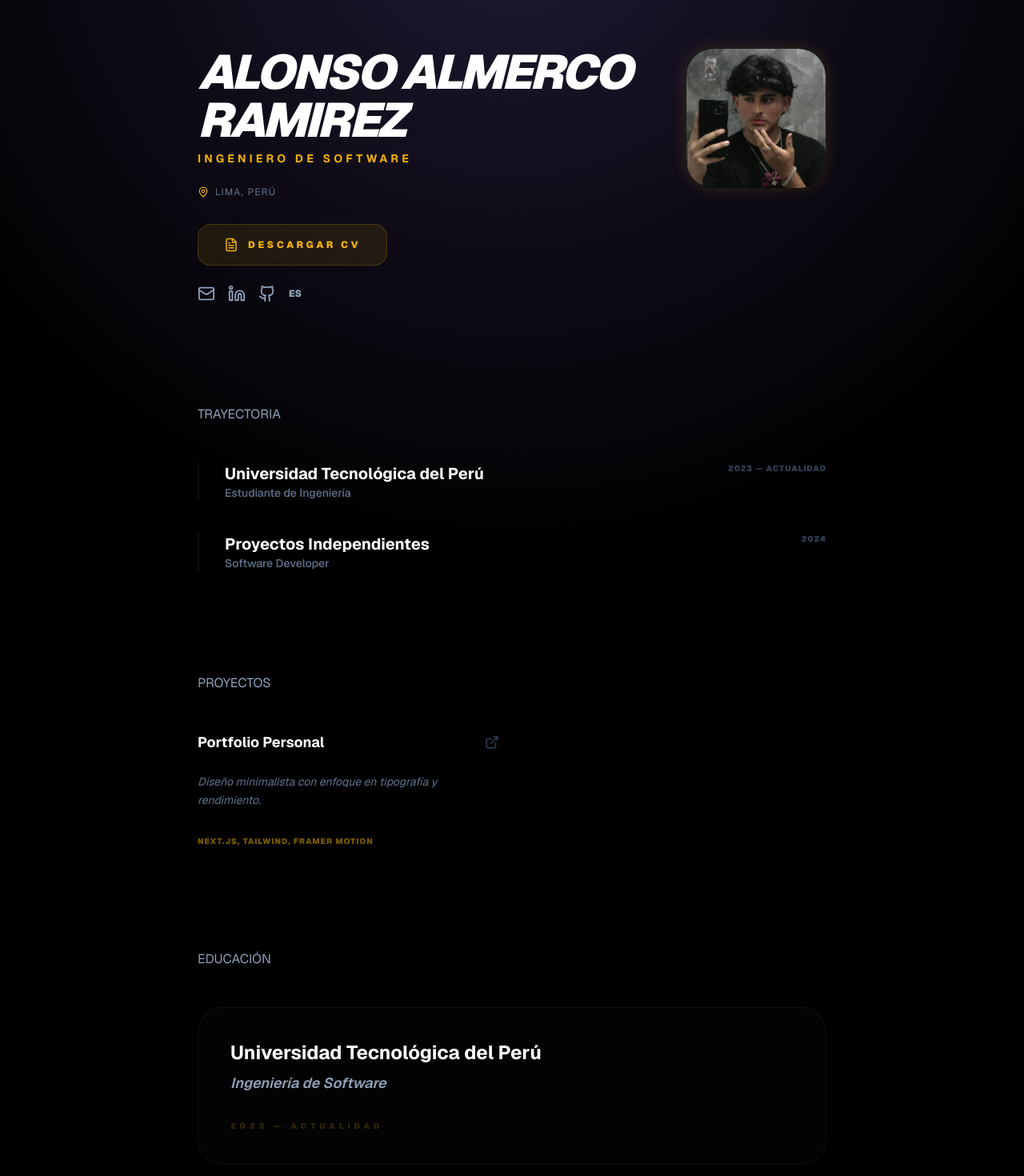
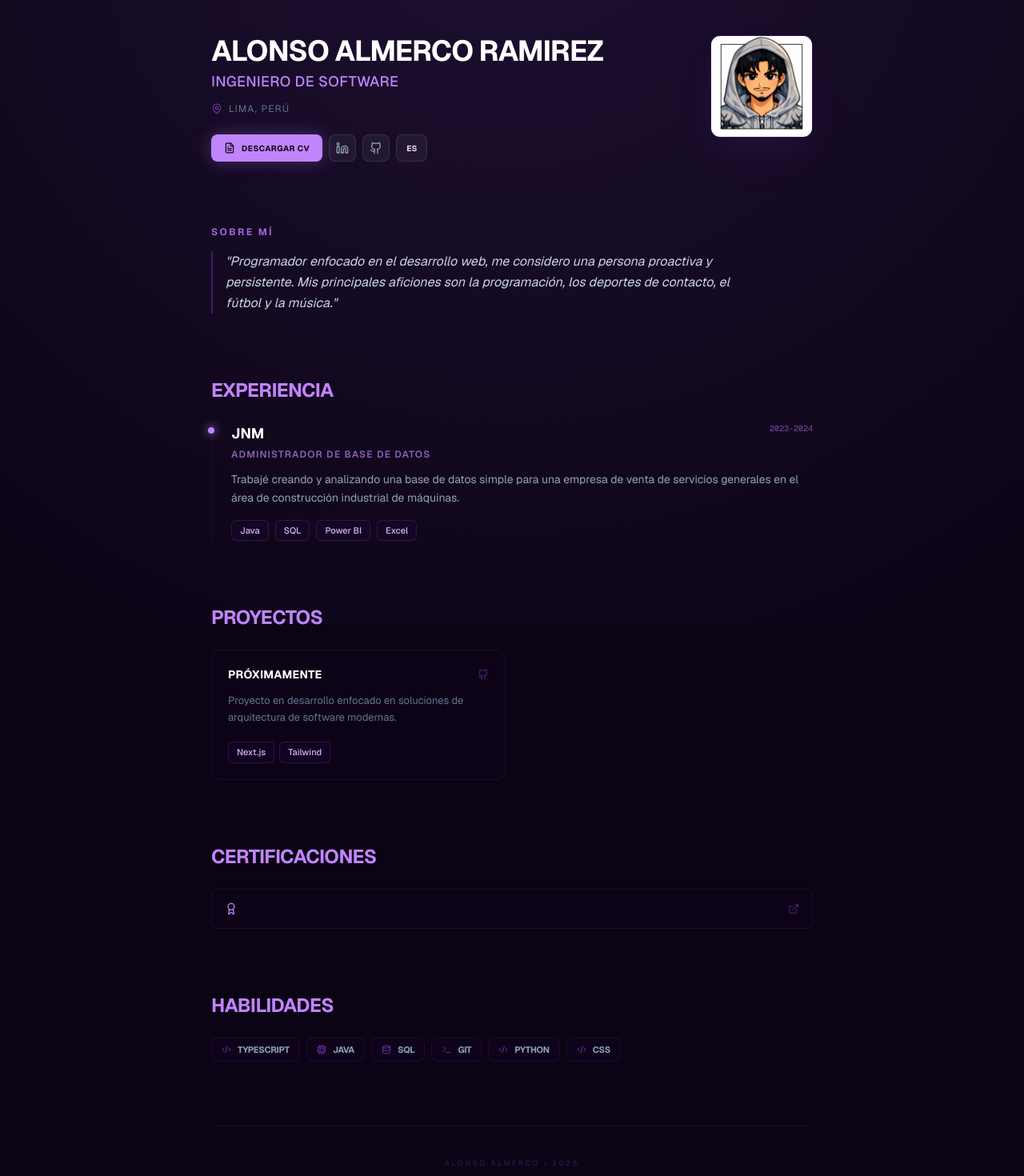
Before and after one commit to alonsolmz/mi-portafolio-lmz, a Next.js app: page / in a window 1280 px wide. Shown: the part 20-1490 px from the top of the page at 80% size. Built offline with nearby package versions, Linux system fonts and the light colour scheme.

Commit message:
portafolio terminado vacio

```diff
--- a/app/page.tsx
+++ b/app/page.tsx
@@ -2,165 +2,190 @@
 
 import { useState } from "react";
 import {
-  Mail, Linkedin, Github, FileText, MapPin,
-  ExternalLink, Award
+  Linkedin, Github, FileText, MapPin,
+  ExternalLink, Award, Code2, Terminal, Database, Cpu, Globe
 } from "lucide-react";
 
 const DATA = {
   nombre: "Alonso Almerco Ramirez",
   ubicacion: "Lima, Perú",
   sobre_mi: {
-    es: "Ingeniero de Software en formación en la UTP, enfocado en la arquitectura de sistemas modernos, desarrollo web de alto rendimiento y creación de experiencias de usuario memorables.",
-    en: "Software Engineering student at UTP, focused on modern systems architecture, high-performance web development, and creating memorable user experiences."
+    es: "Programador enfocado en el desarrollo web, me considero una persona proactiva y persistente. Mis principales aficiones son la programación, los deportes de contacto, el fútbol y la música.",
+    en: "I'm a programmer focused on web development, and I consider myself a proactive and persistent person. My main hobbies are programming, contact sports, soccer, and music."
   },
-  trayectoria: [
-    { empresa: "Universidad Tecnológica del Perú", puesto: "Estudiante de Ingeniería", periodo: "2023 — ACTUALIDAD" },
-    { empresa: "Proyectos Independientes", puesto: "Software Developer", periodo: "2024" },
+  experiencia: [
+    {
+      empresa: "JNM",
+      puesto: "Administrador de Base de Datos",
+      periodo: "2023-2024",
+      desc: "Trabajé creando y analizando una base de datos simple para una empresa de venta de servicios generales en el área de construcción industrial de máquinas.",
+      tech: ["Java", "SQL", "Power BI", "Excel"]
+    },
   ],
   proyectos: [
     {
-      titulo: "Portfolio Personal",
-      desc: "Diseño minimalista con enfoque en tipografía y rendimiento.",
-      tech: "Next.js, Tailwind, Framer Motion"
+      titulo: "Próximamente",
+      link: "#",
+      desc: "Proyecto en desarrollo enfocado en soluciones de arquitectura de software modernas.",
+      tech: ["Next.js", "Tailwind"]
     }
   ],
-  habilidades: ["React", "Next.js", "TypeScript", "Node.js", "Tailwind CSS", "Git", "Python"],
+  certificaciones: [
+    { nombre: "", emisor: "", link: "" }
+  ],
+  habilidades: [
+    { name: "TypeScript", icon: <Code2 size={12}/> },
+    { name: "Java", icon: <Cpu size={12}/> },
+    { name: "SQL", icon: <Database size={12}/> },
+    { name: "Git", icon: <Terminal size={12}/> },
+    { name: "Python", icon: <Code2 size={12}/> },
+    { name: "CSS", icon: <Code2 size={12}/> }
+  ],
 };
 
 const translations = {
-  es: { role: "INGENIERO DE SOFTWARE", work: "TRAYECTORIA", projects: "PROYECTOS", skills: "HABILIDADES", education: "EDUCACIÓN", certs: "CERTIFICACIONES", about: "SOBRE MÍ" },
-  en: { role: "SOFTWARE ENGINEER", work: "EXPERIENCE", projects: "PROJECTS", skills: "TECH STACK", education: "EDUCATION", certs: "CERTIFICATIONS", about: "ABOUT ME" }
+  es: { role: "INGENIERO DE SOFTWARE", work: "EXPERIENCIA", projects: "PROYECTOS", skills: "HABILIDADES", certs: "CERTIFICACIONES", about: "SOBRE MÍ" },
+  en: { role: "SOFTWARE ENGINEER", work: "EXPERIENCE", projects: "PROJECTS", skills: "SKILLS", certs: "CERTIFICATIONS", about: "ABOUT ME" }
 };
 
 export default function Home() {
   const [lang, setLang] = useState<'es' | 'en'>('es');
-  const [copiado, setCopiado] = useState(false);
   const t = translations[lang];
 
-  const copiarCorreo = () => {
-    navigator.clipboard.writeText("alonsoalmerco425@gmail.com");
-    setCopiado(true);
-    setTimeout(() => setCopiado(false), 2000);
-  };
+  const TechTag = ({ name }: { name: string }) => (
+    <span className="flex items-center gap-1.5 px-2.5 py-1 bg-purple-950/10 border border-purple-500/20 rounded-md text-[11px] font-medium text-purple-300 hover:border-purple-400/50 transition-colors">
+      {name}
+    </span>
+  );
 
   return (
-    <div className="min-h-screen bg-[#000000] text-slate-400 font-sans selection:bg-yellow-500/30 relative overflow-x-hidden">
-      <div className="fixed inset-0 bg-[radial-gradient(circle_at_50%_-15%,_#201933_0%,_#000000_75%)] pointer-events-none" />
+    <div className="min-h-screen bg-[#0b0414] text-slate-400 font-sans selection:bg-purple-500/30 relative overflow-x-hidden">
+      {/* Fondo con atmósfera Royal Amethyst */}
+      <div className="fixed inset-0 bg-[radial-gradient(circle_at_50%_-20%,_#1e1033_0%,_#0b0414_100%)] pointer-events-none" />
 
-      <main className="relative max-w-[850px] mx-auto px-8 py-20 space-y-32">
-        <header className="flex flex-col-reverse md:flex-row justify-between items-center md:items-start gap-12">
-          <div className="flex-1 space-y-8 text-center md:text-left">
+      <main className="relative max-w-[800px] mx-auto px-6 py-16 space-y-20">
+
+        {/* HEADER */}
+        <header className="flex flex-col-reverse md:flex-row justify-between items-start gap-8">
+          <div className="flex-1 space-y-6">
             <div>
-              <h1 className="text-6xl font-black text-white tracking-tighter mb-2 italic uppercase">
-                {DATA.nombre}
-              </h1>
-              <p className="text-yellow-500 font-bold tracking-[0.3em] text-sm uppercase">
-                {t.role}
-              </p>
-              <div className="flex items-center justify-center md:justify-start gap-2 text-slate-500 text-xs mt-6 uppercase tracking-widest">
-                <MapPin size={14} className="text-yellow-500" /> <span>{DATA.ubicacion}</span>
+              <h1 className="text-4xl font-bold text-white tracking-tight mb-1 uppercase">{DATA.nombre}</h1>
+              <h2 className="text-[#c084fc] text-lg font-medium tracking-wide uppercase">{t.role}</h2>
+              <div className="flex items-center gap-2 text-slate-500 text-xs mt-3 uppercase tracking-widest">
+                <MapPin size={14} className="text-purple-500/60" /> <span>{DATA.ubicacion}</span>
               </div>
             </div>
 
-            <div className="flex flex-col items-center md:items-start gap-6">
-              <a
-                href="/CV_ALONSO.pdf"
-                download
-                className="group relative flex items-center justify-center gap-3 w-full md:w-auto px-8 py-4 bg-yellow-500/10 border border-yellow-500/20 rounded-2xl text-yellow-500 font-black text-xs uppercase tracking-[0.3em] transition-all duration-300 hover:bg-yellow-500 hover:text-black hover:shadow-[0_0_40px_rgba(234,179,8,0.3)] hover:-translate-y-1"
-              >
-                <FileText size={18} />
-                <span>{lang === 'es' ? 'Descargar CV' : 'Download CV'}</span>
+            <div className="flex flex-wrap gap-2">
+              <a href="/CV_ALONSO.pdf" className="flex items-center gap-2 px-4 py-2 bg-[#c084fc] text-[#0b0414] rounded-lg font-bold text-[10px] uppercase tracking-wider transition-all hover:bg-[#d8b4fe] hover:scale-105 shadow-[0_0_20px_rgba(192,132,252,0.3)]">
+                <FileText size={14} /> {lang === 'es' ? 'Descargar CV' : 'Download CV'}
               </a>
-
-              <div className="flex flex-wrap justify-center md:justify-start gap-4">
-                <button onClick={copiarCorreo} className="icon-btn group">
-                  <Mail size={22} className={copiado ? "text-black" : ""} />
-                  {copiado && <span className="absolute -top-12 text-[10px] bg-yellow-500 text-black px-3 py-1 rounded-full font-black tracking-tighter shadow-lg">COPIADO</span>}
-                </button>
-                <a href="https://linkedin.com/in/alonso-almerco-27b8a1313/" target="_blank" className="icon-btn group"><Linkedin size={22} /></a>
-                <a href="https://github.com/alonsolmz" target="_blank" className="icon-btn group"><Github size={22} /></a>
-                <button onClick={() => setLang(lang === 'es' ? 'en' : 'es')} className="icon-btn text-xs font-black border-white/10 hover:border-yellow-500">
-                  {lang.toUpperCase()}
+              <div className="flex gap-2">
+                <a href="#" className="p-2 bg-white/5 border border-white/10 rounded-lg hover:bg-purple-500/10 hover:border-purple-500/30 transition-all group">
+                  <Linkedin size={16} className="group-hover:text-purple-400" />
+                </a>
+                <a href="#" className="p-2 bg-white/5 border border-white/10 rounded-lg hover:bg-purple-500/10 hover:border-purple-500/30 transition-all group">
+                  <Github size={16} className="group-hover:text-purple-400" />
+                </a>
+                <button onClick={() => setLang(lang === 'es' ? 'en' : 'es')} className="px-3 py-2 bg-white/5 border border-white/10 rounded-lg text-[10px] font-bold uppercase hover:bg-purple-500/10 text-purple-200 transition-all">
+                  {lang}
                 </button>
               </div>
             </div>
           </div>
-
-          <div className="relative group">
-            <div className="absolute -inset-1 bg-yellow-500 rounded-[2.5rem] blur opacity-10 group-hover:opacity-40 transition duration-500"></div>
-            <div className="relative w-36 h-36 md:w-44 md:h-44 rounded-[2.2rem] overflow-hidden border border-white/10 bg-black">
-              <img src="/ftportada.jpeg" alt="Alonso" className="w-full h-full object-cover" />
-            </div>
+          <div className="w-28 h-28 md:w-32 md:h-32 rounded-xl overflow-hidden border border-purple-500/20 shadow-2xl shadow-purple-500/10">
+            <img src="/ftporta.png" alt="Profile" className="w-full h-full object-cover" />
           </div>
         </header>
 
-        <section className="space-y-12">
-          <h3 className="section-title-yellow">{t.work}</h3>
+        {/* SOBRE MÍ */}
+        <section className="space-y-4">
+          <h3 className="text-xs font-bold text-purple-400/80 uppercase tracking-[0.2em]">{t.about}</h3>
+          <p className="text-md text-slate-300 leading-relaxed max-w-2xl italic border-l-2 border-purple-500/30 pl-4">
+            "{DATA.sobre_mi[lang]}"
+          </p>
+        </section>
+
+        {/* EXPERIENCIA */}
+        <section className="space-y-6">
+          <h3 className="text-2xl font-bold text-[#c084fc] uppercase tracking-tight">{t.work}</h3>
           <div className="space-y-10">
-            {DATA.trayectoria.map((exp, i) => (
-              <div key={i} className="flex justify-between items-start border-l-2 border-white/5 pl-8 hover:border-yellow-500/50 transition-colors group">
+            {DATA.experiencia.map((exp, i) => (
+              <article key={i} className="relative pl-6 border-l border-purple-500/10 group">
+                <div className="absolute w-2 h-2 bg-[#c084fc] rounded-full -left-[5px] top-1.5 shadow-[0_0_12px_#c084fc]" />
+                <div className="flex justify-between items-start mb-1">
+                  <h4 className="text-white text-lg font-bold">{exp.empresa}</h4>
+                  <span className="text-[10px] font-mono text-purple-400/60 uppercase">{exp.periodo}</span>
+                </div>
+                <p className="text-[#c084fc]/70 text-xs font-semibold mb-3 uppercase tracking-widest">{exp.puesto}</p>
+                <p className="text-slate-400 text-sm leading-relaxed mb-4">{exp.desc}</p>
+                <div className="flex flex-wrap gap-2">
+                  {exp.tech.map((s, j) => <TechTag key={j} name={s} />)}
+                </div>
+              </article>
+            ))}
+          </div>
+        </section>
+
+        {/* PROYECTOS */}
+        <section className="space-y-6">
+          <h3 className="text-2xl font-bold text-[#c084fc] uppercase tracking-tight">{t.projects}</h3>
+          <div className="grid grid-cols-1 md:grid-cols-2 gap-4">
+            {DATA.proyectos.map((proy, i) => (
+              <div key={i} className="p-5 rounded-xl bg-purple-950/5 border border-purple-500/10 hover:border-purple-500/30 hover:bg-purple-950/10 transition-all flex flex-col justify-between h-full group">
                 <div>
-                  <h4 className="text-white text-xl font-bold group-hover:text-yellow-500 transition-colors">{exp.empresa}</h4>
-                  <p className="text-slate-500 text-sm font-medium">{exp.puesto}</p>
+                  <div className="flex justify-between items-center mb-3">
+                    <h4 className="text-white text-sm font-bold uppercase tracking-wide group-hover:text-purple-300 transition-colors">{proy.titulo}</h4>
+                    <Github size={14} className="text-purple-500/40 group-hover:text-purple-400" />
+                  </div>
+                  <p className="text-[13px] text-slate-500 leading-relaxed mb-5">{proy.desc}</p>
                 </div>
-                <span className="text-[10px] font-black text-slate-700 tracking-widest uppercase">{exp.periodo}</span>
+                <div className="flex flex-wrap gap-1.5 mt-auto">
+                  {proy.tech.map((t, j) => <TechTag key={j} name={t} />)}
+                </div>
               </div>
             ))}
           </div>
         </section>
 
-        <section className="space-y-12">
-          <h3 className="section-title-yellow">{t.projects}</h3>
-          <div className="grid grid-cols-1 md:grid-cols-2 gap-8">
-            {DATA.proyectos.map((proy, i) => (
-              <div key={i} className="project-card group">
-                <div className="flex justify-between items-center mb-6">
-                  <h4 className="text-white text-lg font-bold group-hover:text-yellow-500 transition-colors">{proy.titulo}</h4>
-                  <ExternalLink size={18} className="text-slate-700 group-hover:text-yellow-500" />
+        {/* CERTIFICACIONES */}
+        <section className="space-y-6">
+          <h3 className="text-2xl font-bold text-[#c084fc] uppercase tracking-tight">{t.certs}</h3>
+          <div className="flex flex-col gap-3">
+            {DATA.certificaciones.map((cert, i) => (
+              <div key={i} className="flex items-center justify-between p-4 rounded-lg bg-purple-950/5 border border-purple-500/10 hover:bg-purple-950/10 hover:border-purple-500/30 transition-all group">
+                <div className="flex items-center gap-3">
+                  <Award size={16} className="text-[#c084fc]" />
+                  <div>
+                    <h4 className="text-white font-bold text-xs uppercase group-hover:text-purple-200 transition-colors">{cert.nombre}</h4>
+                    <p className="text-[10px] text-purple-500/60 uppercase tracking-tighter">{cert.emisor}</p>
+                  </div>
                 </div>
-                <p className="text-sm text-slate-500 leading-relaxed mb-8 italic">{proy.desc}</p>
-                <div className="text-[10px] text-yellow-500/50 font-black tracking-widest uppercase">{proy.tech}</div>
+                <a href={cert.link} className="text-purple-500/40 hover:text-purple-300 transition-colors">
+                  <ExternalLink size={14} />
+                </a>
               </div>
             ))}
           </div>
         </section>
 
-        <section className="space-y-12">
-          <h3 className="section-title-yellow">{t.education}</h3>
-          <div className="p-10 rounded-[2rem] border border-white/5 bg-white/[0.01] hover:border-yellow-500/20 transition-all group">
-            <h4 className="text-white text-2xl font-bold group-hover:text-yellow-500 transition-colors">Universidad Tecnológica del Perú</h4>
-            <p className="text-slate-400 font-semibold mt-2 text-lg italic">Ingeniería de Software</p>
-            <div className="flex items-center gap-4 mt-8">
-               <span className="text-yellow-500/20 text-[10px] font-black tracking-[0.5em] uppercase">2023 — ACTUALIDAD</span>
-            </div>
-          </div>
-        </section>
-
-        <section className="space-y-12">
-          <h3 className="section-title-yellow">{t.skills}</h3>
-          <div className="flex flex-wrap gap-3">
+        {/* HABILIDADES */}
+        <section className="space-y-6">
+          <h3 className="text-2xl font-bold text-[#c084fc] uppercase tracking-tight">{t.skills}</h3>
+          <div className="flex flex-wrap gap-2">
             {DATA.habilidades.map((skill, i) => (
-              <span key={i} className="skill-pill italic hover:text-yellow-500 hover:border-yellow-500/30">
-                {skill}
-              </span>
+              <div key={i} className="flex items-center gap-2 px-3 py-1.5 bg-purple-950/10 border border-purple-500/10 rounded-lg hover:border-purple-500/50 hover:bg-purple-900/20 transition-all group">
+                <span className="text-purple-500/60 group-hover:text-purple-400 transition-colors">{skill.icon}</span>
+                <span className="text-[11px] font-bold text-slate-400 group-hover:text-purple-100 uppercase tracking-tight">{skill.name}</span>
+              </div>
             ))}
           </div>
         </section>
 
-        <footer className="pt-24 border-t border-white/5">
-          <h3 className="section-title-yellow mb-10">{t.about}</h3>
-          <p className="text-slate-500 leading-relaxed text-lg font-light max-w-3xl italic">
-            {lang === 'es' ? DATA.sobre_mi.es : DATA.sobre_mi.en}
-          </p>
+        <footer className="pt-10 border-t border-purple-500/10 text-center">
+          <p className="text-purple-500/30 text-[9px] uppercase tracking-[0.3em]">ALONSO ALMERCO • 2025</p>
         </footer>
       </main>
-
-      <style jsx>{`
-        .section-title-yellow { @apply text-xl font-black uppercase tracking-[0.4em] text-yellow-500; }
-        .icon-btn { @apply relative flex items-center justify-center w-14 h-14 bg-white/[0.03] border border-white/10 rounded-2xl text-slate-400 transition-all duration-300 hover:bg-yellow-500 hover:text-black hover:scale-110 hover:shadow-[0_0_40px_rgba(234,179,8,0.5)] hover:border-yellow-500 active:scale-90; }
-        .project-card { @apply p-10 rounded-[2.5rem] bg-white/[0.02] border border-white/5 hover:border-yellow-500/20 transition-all duration-500 hover:-translate-y-2; }
-        .skill-pill { @apply px-6 py-3 bg-[#0a0a0a] border border-white/5 text-[11px] font-bold text-slate-500 rounded-2xl transition-all cursor-default; }
-      `}</style>
     </div>
   );
 }
```
Also changed, not shown: public/ft2wa.jpeg (added), public/ftporta.png (added).
